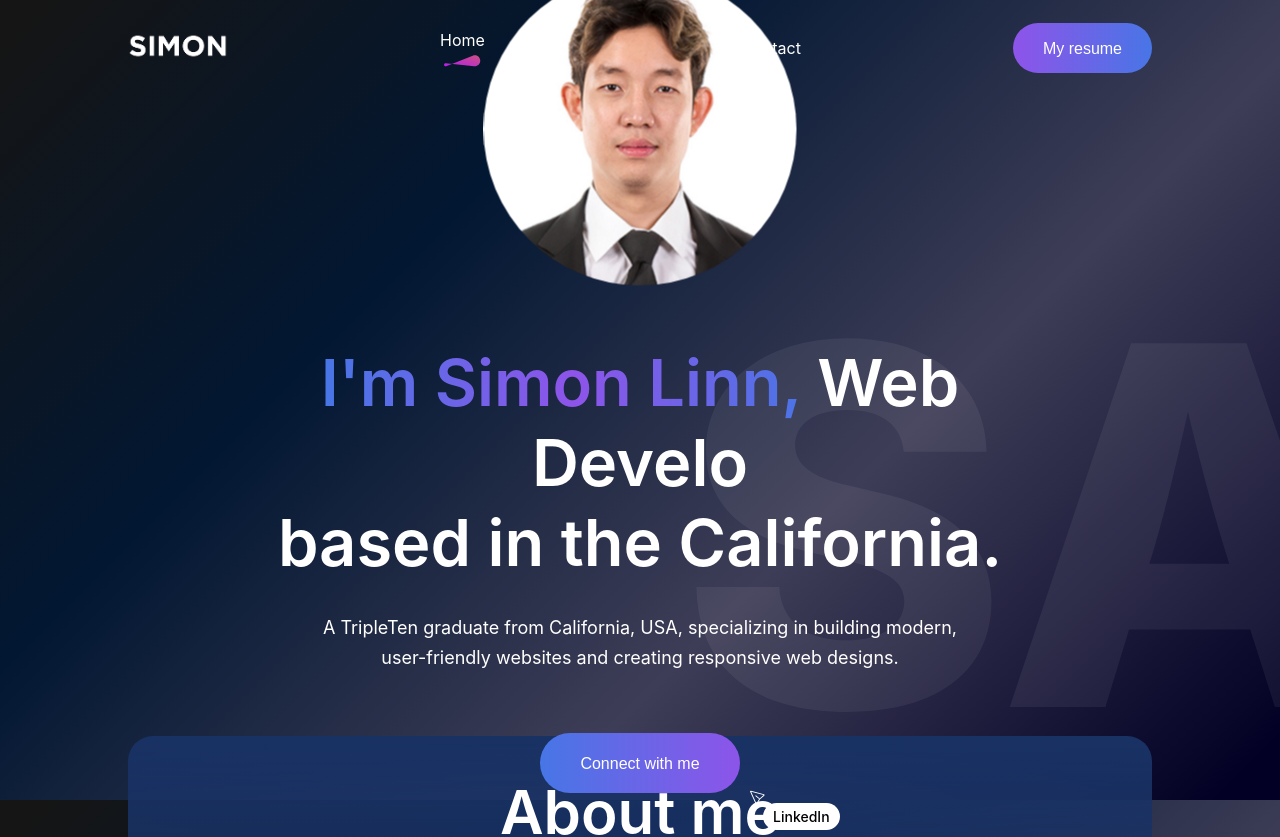
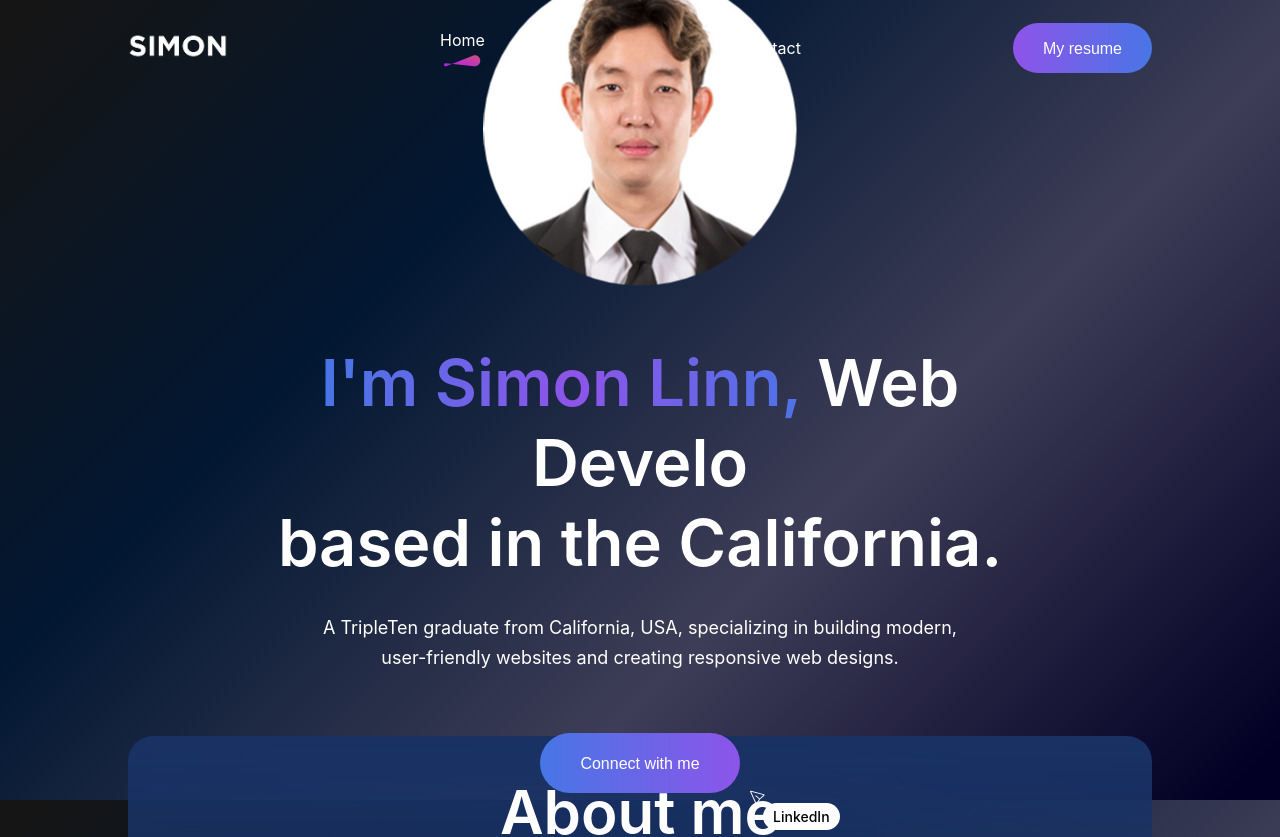
Before and after one commit to SawSimonLinn/react-portfolio, a React (Vite) app: page / in a window 1280 px wide. Shown: the top 837 px of the page. Built offline with nearby package versions, Linux system fonts and the light colour scheme.

Commit message:
new update

```diff
--- a/src/Components/Hero/Hero.css
+++ b/src/Components/Hero/Hero.css
@@ -176,7 +176,7 @@
 
 .hero-background-animation {
   position: absolute;
-  top: 40%;
+  top: 10%;
   left: 0;
   z-index: -1;
 
@@ -188,7 +188,7 @@
   border-radius: 25px;
   padding: 150px 0;
 }
-.hero-background-animation h1 {
+.hero-background-animation-text {
   display: inline-block;
   font-size: 500px;
   font-weight: 800;
--- a/src/Components/Hero/Hero.jsx
+++ b/src/Components/Hero/Hero.jsx
@@ -122,7 +122,7 @@ const Hero = () => {
         </div>
       </div>
       <div className='hero-background-animation'>
-        <h1>SAW SIMON LINN </h1>
+        <h2 className='hero-background-animation-text'>SAW SIMON LINN </h2>
       </div>
     </div>
   );
```
